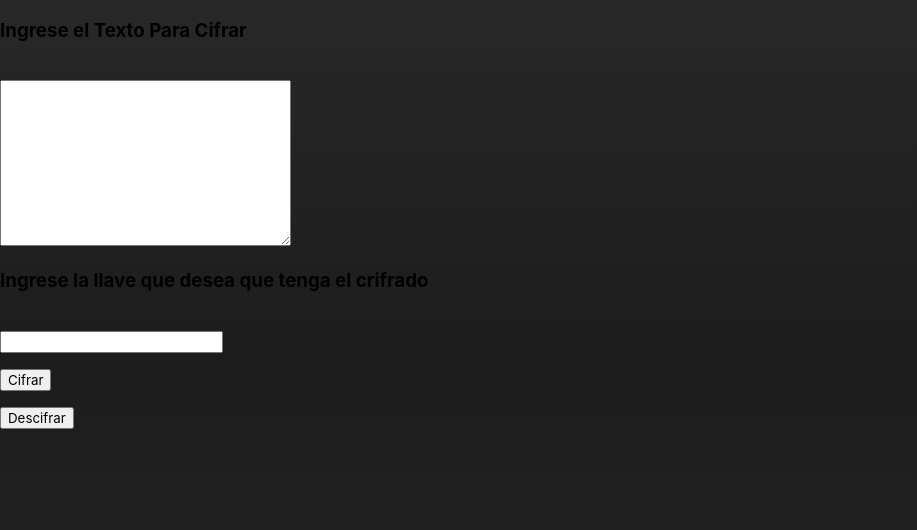
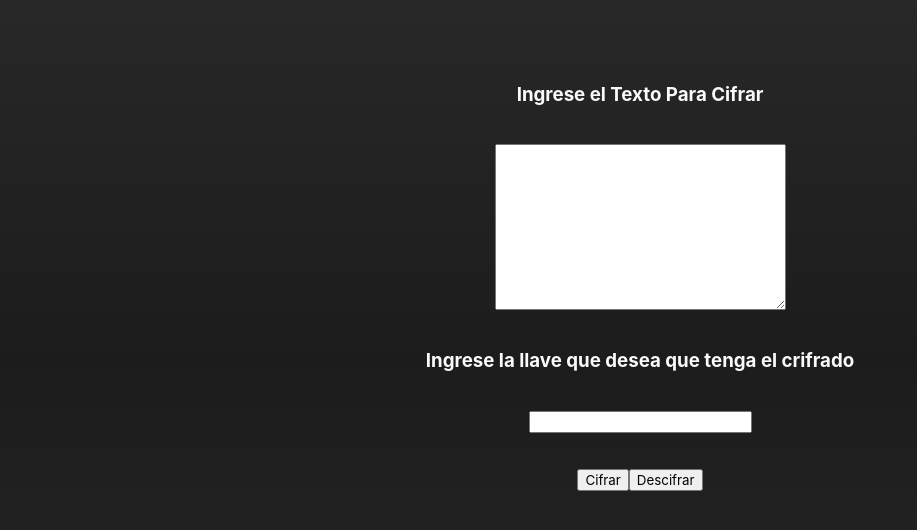
Before and after one commit to KuChauWe/5IV7-GomezOcampoHugo, a plain HTML site: page viggenere.html in a window 1280 px wide. Shown: the whole page, without its empty margins (0-917 px from the left). Drawn offline with nearby package versions, Linux system fonts and the light colour scheme.

Commit message:
viggenere terminado

```diff
--- a/CSS/viggenere.css
+++ b/CSS/viggenere.css
@@ -10,3 +10,30 @@ body{
 #resultado{
     color: rgb(255,255,255);
 }
+.fondo{
+    display: flex;
+    justify-content: center;
+    align-content: center;
+}
+h3{
+    color: rgb(250,250,250);
+}
+#h3{
+    display: flex;
+    justify-content: center;
+}
+#areaTexto{
+    display: flex;
+    justify-content: center;
+}
+#yave{
+    display: flex;
+    justify-content: center;
+}
+#final{
+    display: flex;
+    justify-content: center;
+}
+.contenedorPrincipal{
+    margin-top: 4rem;
+}
--- a/JS/viggenere.js
+++ b/JS/viggenere.js
@@ -2,22 +2,21 @@ const abc = ['a', 'b', 'c', 'd', 'e', 'f', 'g', 'h', 'i', 'j', 'k',
             'l', 'm', 'n', 'ñ', 'o', 'p', 'q', 'r', 's', 't', 'u', 'v',
             'w', 'x', 'y', 'z'];
 
-//llave
+
 let key = "";
 
 
 $(document).ready(function(){
     $('#ci').click(function(){
 
-        //para cifrar vamos a usar la funcion
-        // y = (x+z)mod27 pq estamos usando la ñ
 
-        //vamos a traer los datos de los campos de texto
+
+
         key = document.getElementById('llave').value;
-        //vamos a verificar los datos
+
         key = key.replace(/ /g, '');
 
-        //obtener el mensaje
+
         let mess = document.getElementById('cadena').value;
 
         mess = mess.replace(/ /g, '');
@@ -26,7 +25,7 @@ $(document).ready(function(){
 
         let keyComplete = "";
 
-        //algoritmo
+
 
         if(revision(mess, key)){
 
@@ -35,38 +34,35 @@ $(document).ready(function(){
             }
 
             for(var i = 0; i<mess.length; i++){
-                //obtener la poscion de la letra por letra del mensaje
+
                 let charr = mess.charAt(i);
                 let posm = getPosition(charr);
 
                 charr = keyComplete.charAt(i);
                 let posk = getPosition(charr);
-                //ejecutamos el algoritmo
+
 
 
                 let newVal = change(posm, posk);
 
-                newMess += abc[newVal];  //mensaje cifrado
+                newMess += abc[newVal];
             }
-            //imprimir el resultado
+
             document.getElementById('resultado').innerHTML = newMess;
         }else{
-            //aqui es si no se cumple las condiciones
+
         }
 
 
     });
     $('#de').click(function(){
 
-        //para cifrar vamos a usar la funcion
-        // y = (x+z)mod27 pq estamos usando la ñ
 
-        //vamos a traer los datos de los campos de texto
         key = document.getElementById('llave').value;
-        //vamos a verificar los datos
+
         key = key.replace(/ /g, '');
 
-        //obtener el mensaje
+
         let mess = document.getElementById('cadena').value;
 
         mess = mess.replace(/ /g, '');
@@ -75,7 +71,7 @@ $(document).ready(function(){
 
         let keyComplete = "";
 
-        //algoritmo
+
 
         if(revision(mess, key)){
 
@@ -83,22 +79,22 @@ $(document).ready(function(){
                 keyComplete += key.charAt((i%Number(key.length)));
             }
             for(var i = 0; i<mess.length; i++){
-                //obtener la poscion de la letra por letra del mensaje
+
                 let charr = mess.charAt(i);
                 let posm = getPosition(charr);
 
                 charr = keyComplete.charAt(i);
                 let posk = getPosition(charr);
 
-                //ejecutamos el algoritmo
+
 
                 let newVal = rechange(posm, posk);
-                newMess += abc[newVal];  //mensaje decifrado
+                newMess += abc[newVal];
             }
-            //imprimir el resultado
+
             document.getElementById('resultado').innerHTML = newMess;
         }else{
-            //aqui es si no se cumple las condiciones
+
         }
 
 
@@ -109,7 +105,7 @@ $(document).ready(function(){
 //cambio
 
 function change(posm, posk){
-    //aplicamos y = (x+z)mod27
+
     let y = (posm+posk)%27;
     return y;
 }
@@ -130,8 +126,8 @@ function getPosition(letra){
 }
 
 function revision(mess, desp){
-    //validar la entrada de los datos
-    //expresion regular
+
+
     const re = /^([a-zñ?]+([]*[a-zñ?]?['-]?[a-zñ?]+)*)$/
 
     var acc = true;
@@ -151,19 +147,19 @@ function revision(mess, desp){
 }
 
 function sd(){
-    //alert para decir que el texto no ha sido aceptado
+
     alert("El texto ingreso no ha sido aceptado, ingrese solo minuscilas y evite numeros y simbolos");
 }
 
 
 function sdd(){
-    //alert para decir que el texto no ha sido aceptado
+
 
     alert("La clave ingresa es incorrecta, no cumple con las normas de solo minusculas y no usar numeros y/o simbolos");
 }
 
 function sz(){
-    //alert para decir que el texto no ha sido aceptado
+
 
     alert("La clave no puede ser mayor que el mensaje");
 }
--- a/viggenere.html
+++ b/viggenere.html
@@ -10,19 +10,27 @@
 </head>
 <body>
     <div class="fondo">
-
+        <div class="contenedorPrincipal">
+        <div id="h3">
             <h3>Ingrese el Texto Para Cifrar</h3>
+        </div>
             <br>
+        <div id="areaTexto">
             <textarea id="cadena" cols="30" rows="10" maxlength="100" ></textarea>
+        </div>
             <br>
             <h3>Ingrese la llave que desea que tenga el crifrado</h3>
             <br>
-            <input id="llave"  >
+        <div id="yave">
+            <input id="llave">
+        </div>
             <br>
+        <div id="final">
             <p><input type="button" value="Cifrar" id="ci" ></p>
             <p><input type="button" value="Descifrar" id="de" ></p>
             <div id="resultado" ></div>
-
+        </div>
+        </div>
     </div>
 
 
```
